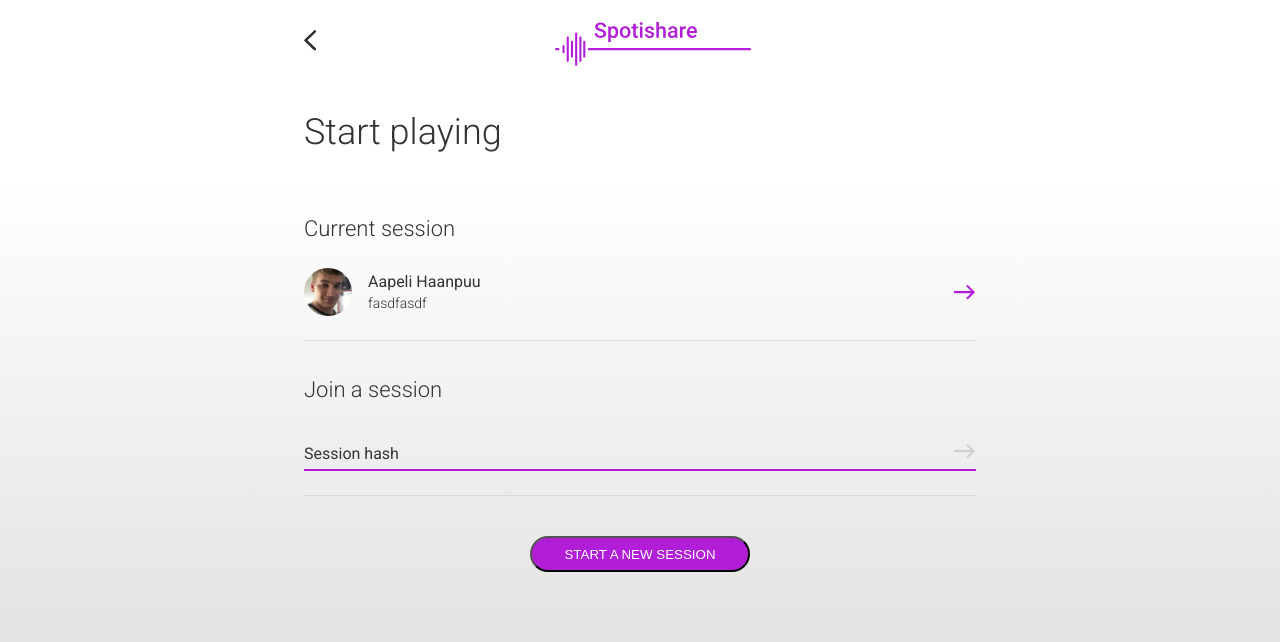
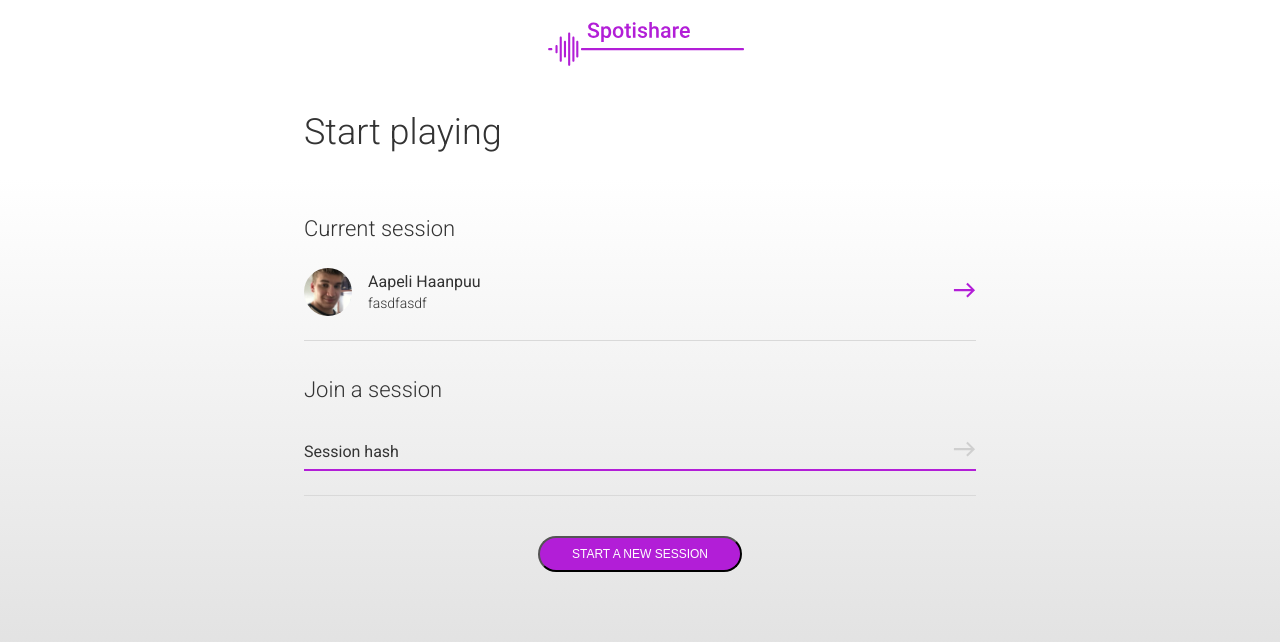
Before and after one commit to RikuRuokonen/spotishare-front, a React (Create React App) app: page / in a window 1280 px wide. Shown: the top 642 px of the page. Built offline with nearby package versions, Linux system fonts and the light colour scheme.

Commit message:
Some new stuff

```diff
--- a/src/components/FrontPage/CurrentSessionContainer/index.jsx
+++ b/src/components/FrontPage/CurrentSessionContainer/index.jsx
@@ -1,9 +1,10 @@
 import React from 'react'
 import styles from '../currentSessionContainer.module.scss'
 import ArrowIcon from '../../../icons/ArrowIcon'
+import { Link } from 'react-router-dom'
 
 const CurrentSessionContainer = ({ session }) => (
-  <div className={styles.currentSession}>
+  <Link className={styles.currentSession} to="#">
     <div className={styles.currentSessionImage}>
       <img src={session.imageUrl} />
     </div>
@@ -16,9 +17,11 @@ const CurrentSessionContainer = ({ session }) => (
       </p>
     </div>
     <div className={styles.iconContainer}>
-      <ArrowIcon className={styles.icon} />
+      <button className={styles.button}>
+        <ArrowIcon className={styles.icon} />
+      </button>
     </div>
-  </div>
+  </Link>
 )
 
 export default CurrentSessionContainer
--- a/src/components/FrontPage/SessionHashInput/index.jsx
+++ b/src/components/FrontPage/SessionHashInput/index.jsx
@@ -4,9 +4,14 @@ import ArrowIcon from '../../../icons/ArrowIcon'
 
 import styles from './sessionHashInput.module.scss'
 
-const SessionHashInput = () => {
+const SessionHashInput = ({ onSend }) => {
   const [value, setValue] = useState('')
   const [focus, setFocus] = useState(false)
+
+  const onSubmit = (e) => {
+    e.preventDefault()
+    onSend(value)
+  }
 
   const onChange = (e) => {
     setValue(e.target.value)
@@ -16,6 +21,7 @@ const SessionHashInput = () => {
   const onBlur = () => setFocus(false)
 
   return (
+    <form onSubmit={onSubmit}>
       <div
         className={classNames(styles.sessionHashInput, {
           [styles.focused]: focus || value,
@@ -36,9 +42,12 @@ const SessionHashInput = () => {
             [styles.disabled]: !value,
           })}
         >
+          <button className={styles.button} disabled={!value}>
             <ArrowIcon className={styles.icon} />
+          </button>
         </div>
       </div>
+    </form>
   )
 }
 
--- a/src/components/FrontPage/SessionHashInput/sessionHashInput.module.scss
+++ b/src/components/FrontPage/SessionHashInput/sessionHashInput.module.scss
@@ -33,14 +33,21 @@
   outline: none;
   z-index: 1;
   vertical-align: bottom;
-  margin-top: 28px;
+  margin-top: 26px;
 }
 
 .inputPlaceholder {
   position: absolute;
-  bottom: 8px;
+  bottom: 10px;
   z-index: -1;
   transition: cubic-bezier(0.4, 0, 0.2, 1) 0.2s;
+}
+
+.button {
+  background: none;
+  border: none;
+  padding: 0;
+  outline: none;
 }
 
 .input,
@@ -57,10 +64,12 @@
 .iconContainer {
   position: absolute;
   right: 0;
-  bottom: 4px;
+  bottom: 6px;
 
   &:not(.disabled) {
-    cursor: pointer;
+    .button {
+      cursor: pointer;
+    }
 
     .icon {
       fill: #B21ED7;
--- /dev/null
+++ b/src/components/FrontPage/StartNewSessionButton/index.jsx
@@ -0,0 +1,13 @@
+import React from 'react'
+import styles from '../startNewSessionButton.module.scss'
+import { Link } from 'react-router-dom'
+
+const StartNewSessionButton = () => (
+  <Link>
+    <button className={styles.newSessionButton}>
+      Start a new session
+    </button>
+  </Link>
+)
+
+export default StartNewSessionButton
--- a/src/components/FrontPage/currentSessionContainer.module.scss
+++ b/src/components/FrontPage/currentSessionContainer.module.scss
@@ -2,6 +2,7 @@
   height: 48px;
   display: flex;
   margin-top: 24px;
+  color: inherit;
 
   .currentSessionImage {
     height: 100%;
@@ -13,6 +14,14 @@
     img {
       height: 100%;
     }
+  }
+
+  .button {
+    border: none;
+    background: none;
+    padding: 0;
+    outline: none;
+    cursor: pointer;
   }
 
   .currentSessionInfo {
@@ -35,7 +44,6 @@
   .iconContainer {
     display: flex;
     align-items: center;
-    cursor: pointer;
 
     .icon {
       height: 23px;
--- a/src/components/FrontPage/frontPage.module.scss
+++ b/src/components/FrontPage/frontPage.module.scss
@@ -24,19 +24,3 @@
   display: flex;
   justify-content: center;
 }
-
-.newSessionButton {
-  background-color: #B21ED7;
-  color: #FFFFFF;
-  display: flex;
-  align-items: center;
-  text-align: center;
-  text-transform: uppercase;
-  height: 36px;
-  border-radius: 18px;
-  padding-left: 32px;
-  padding-right: 32px;
-  outline: none;
-  box-shadow: none;
-  margin-top: 16px;
-}
--- a/src/components/FrontPage/index.jsx
+++ b/src/components/FrontPage/index.jsx
@@ -8,13 +8,14 @@ import { Link } from 'react-router-dom'
 import styles from './frontPage.module.scss'
 import SessionContext from '../../sessionContext'
 import CurrentSessionContainer from './CurrentSessionContainer'
+import StartNewSessionButton from './StartNewSessionButton'
 
 
 const FrontPage = () => {
   const { session } = useContext(SessionContext)
   return (
     <React.Fragment>
-      <Navbar />
+      <Navbar backButton={false} />
       <Container className={styles.frontPageContainer}>
         <div className={styles.titleContainer}>
           <h1>Start playing</h1>
@@ -31,11 +32,7 @@ const FrontPage = () => {
             <SessionHashInput />
           </div>
           <div className={classNames(styles.section, styles.newSessionButtonContainer)}>
-            <Link>
-              <button className={styles.newSessionButton}>
-                Start a new session
-              </button>
-            </Link>
+            <StartNewSessionButton />
           </div>
         </div>
       </Container>
--- /dev/null
+++ b/src/components/FrontPage/startNewSessionButton.module.scss
@@ -0,0 +1,17 @@
+.newSessionButton {
+  background-color: #B21ED7;
+  color: #FFFFFF;
+  display: flex;
+  align-items: center;
+  text-align: center;
+  text-transform: uppercase;
+  height: 36px;
+  border-radius: 18px;
+  padding-left: 32px;
+  padding-right: 32px;
+  outline: none;
+  box-shadow: none;
+  margin-top: 16px;
+  font-size: 12px;
+  cursor: pointer;
+}
```
Lines whose indentation alone changed are shown as unchanged.
